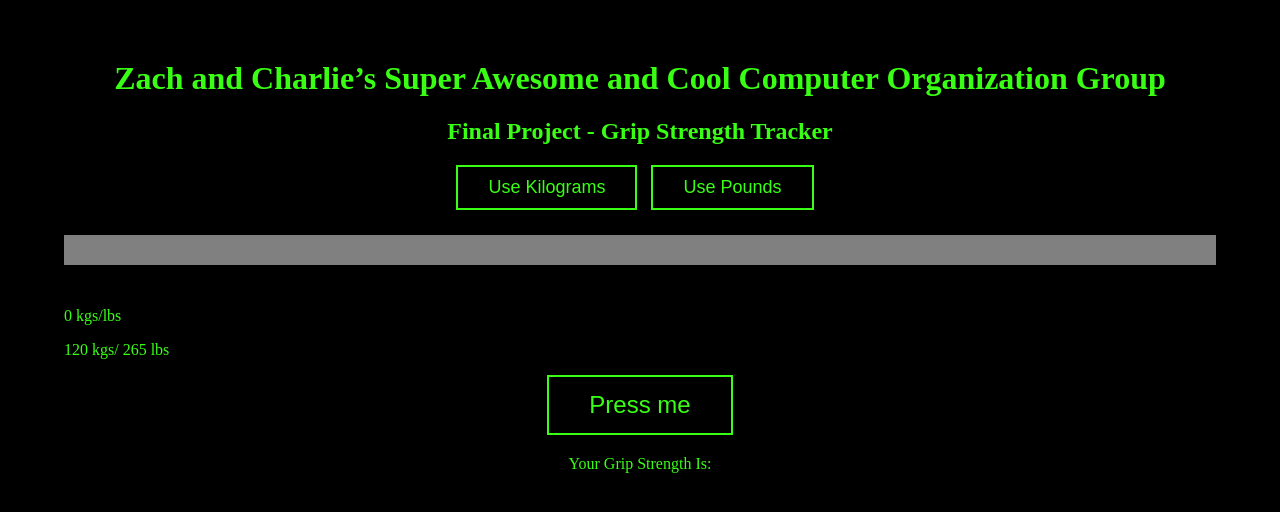
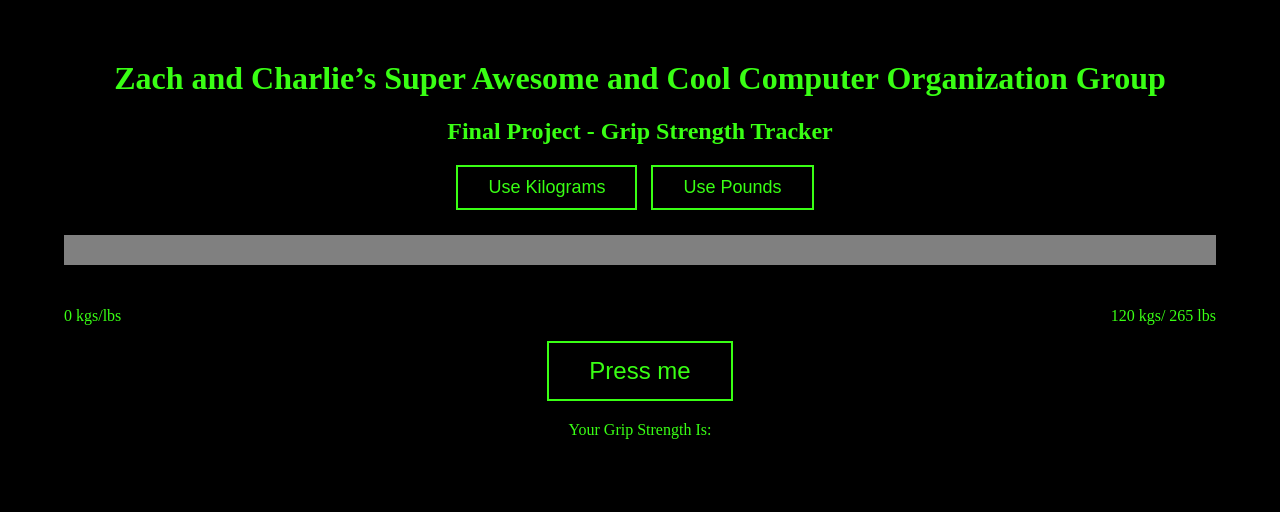
Before and after one commit to zach-vanzura/Grip-Strength-Tester-RPi, a Flask app: page / in a window 1280 px wide. Shown: the top 512 px of the page. Run offline with Flask 3, Linux system fonts and the light colour scheme.

Commit message:
Update main.html

```diff
--- a/final/templates/main.html
+++ b/final/templates/main.html
@@ -22,9 +22,13 @@
 	    <progress id="myProgress" value="0" max="100"></progress>
 	</div>
 
-	<div>
-	    <p class="progress-numbers">0 kgs/lbs</p>
-	    <p class="progress-numbers.right">120 kgs/ 265 lbs</p>
+	<div style="display: flex; align-items: center;">
+    		<div style="flex-grow: 1;">
+        		<p class="progress-numbers">0 kgs/lbs</p>
+    		</div>
+    		<div style="flex-grow: 1; text-align: right;">
+        		<p class="progress-numbers.right">120 kgs/ 265 lbs</p>
+   		 </div>
 	</div>
 
 	<div class="container" >
```
